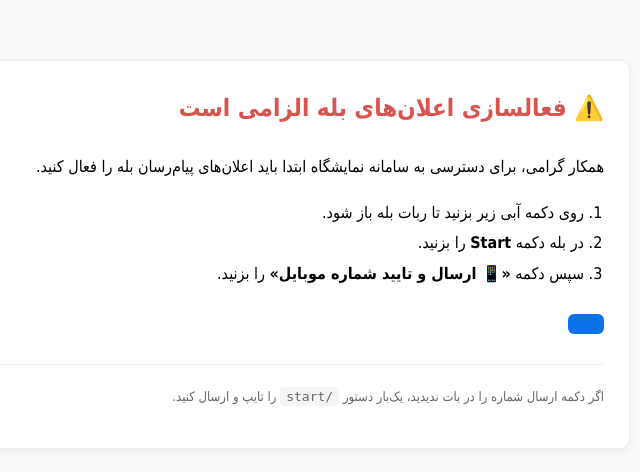
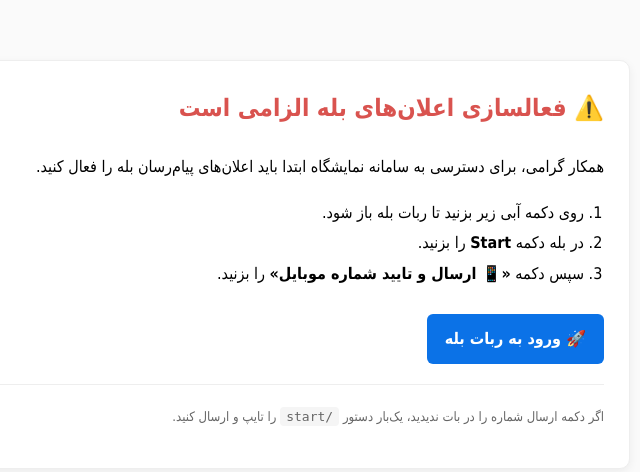
Before and after one commit to nahid7091/showroom, a FastAPI app: template templates/activate_bale.html in a window 1280 px wide. Shown: the top 472 px of the page, without its empty margins (356-996 px from the left). Run offline with FastAPI, Linux system fonts and the light colour scheme; the template is opened without the code that fills it, so the values that code supplies are empty.

Commit message:
Update activate_bale.html

```diff
--- a/templates/activate_bale.html
+++ b/templates/activate_bale.html
@@ -26,7 +26,7 @@
             <a class="btn"
                href="{{bale_link}}"
                target="_blank"
-               rel="noopener noreferrer"></a>
+               rel="noopener noreferrer">🚀 ورود به ربات بله</a>
         </p>
         <hr style="border:none; border-top:1px solid #eee; margin:20px 0;">
         <p class="muted">اگر دکمه ارسال شماره را در بات ندیدید، یک‌بار دستور <code>/start</code> را تایپ و ارسال کنید.</p>
```
